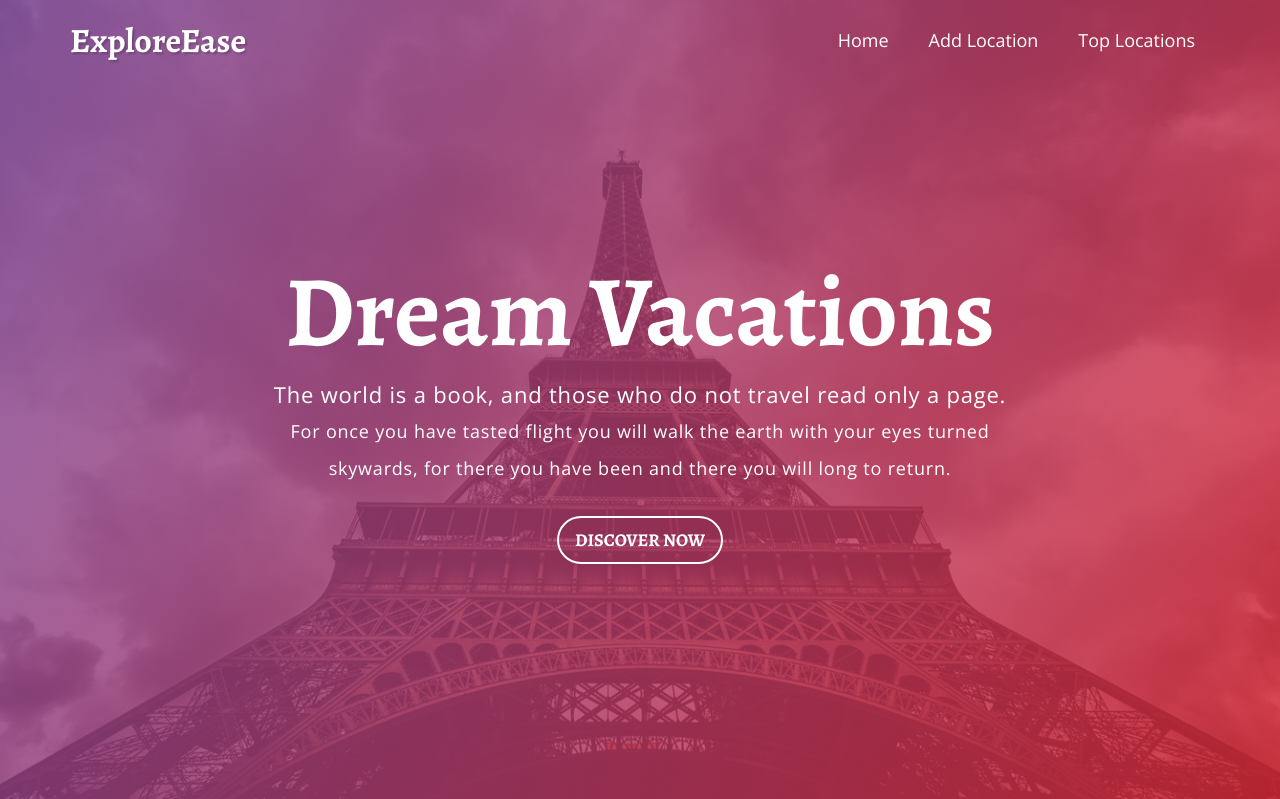
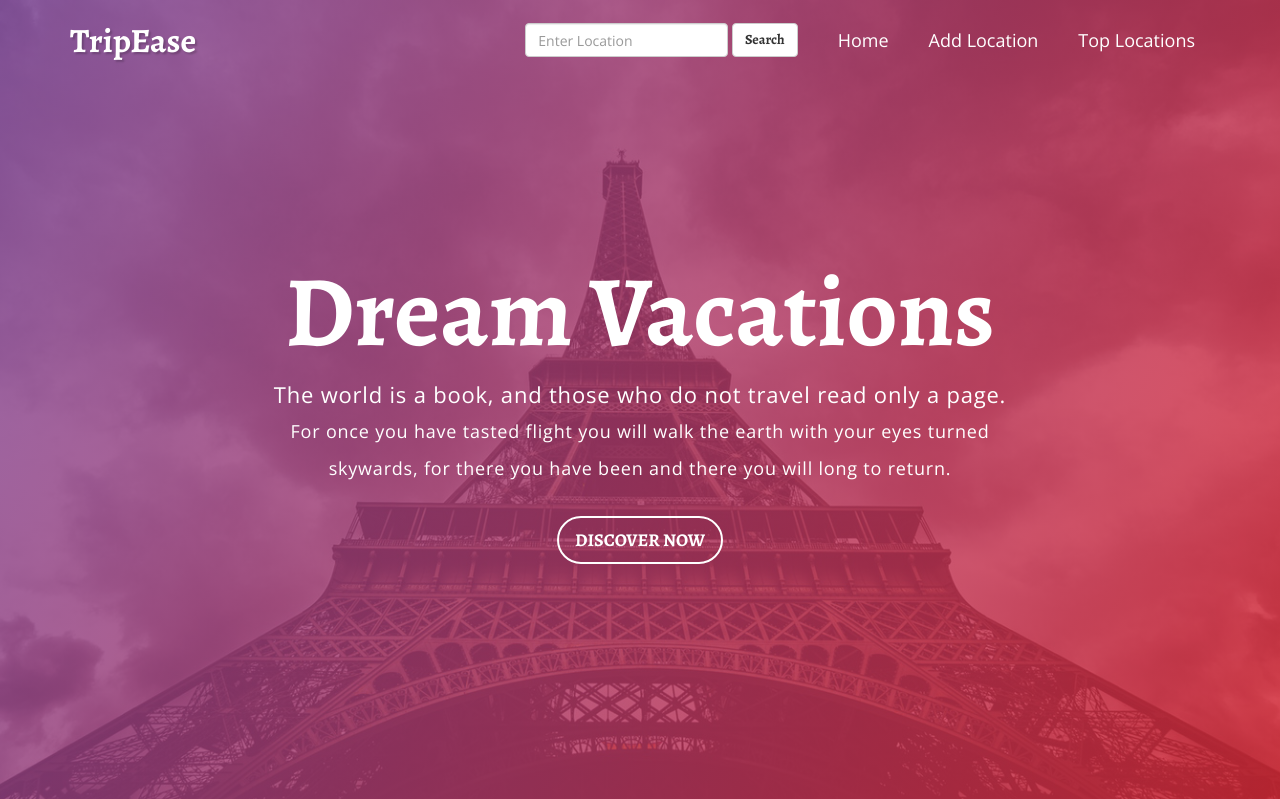
Before and after one commit to naveencule/ExploreEase, a Django app: template templates/destination_list.html in a window 1280 px wide. Shown: the top 799 px of the page. Run offline with Django 3.2, Linux system fonts and the light colour scheme; the template is opened without the code that fills it, so the values that code supplies are empty; some libraries are stand-ins or nearby versions; some web fonts are replaced.

Commit message:
Add Seacrh Button

```diff
--- a/templates/destination_list.html
+++ b/templates/destination_list.html
@@ -41,7 +41,7 @@
                     <span class="icon-bar"></span>
                     <span class="icon-bar"></span>
                 </button>
-                <a class="navbar-brand" href="#">ExploreEase</a>
+                <a class="navbar-brand" href="#">TripEase</a>
             </div>
             <div id="navbar" class="navbar-collapse collapse">
                 <ul class="nav navbar-nav navbar-right">
@@ -49,9 +49,17 @@
                     <li><a href="{% url 'destination_create' %}">Add Location</a></li>
                     <li><a href="#location">Top Locations</a></li>
                 </ul>
+                <!-- Search Form -->
+                <form class="navbar-form navbar-right" method="GET" action="{% url 'destination_list' %}">
+                    <div class="form-group">
+                        <input type="text" class="form-control" placeholder="Enter Location" name="q" value="{{ request.GET.q }}">
+                    </div>
+                    <button type="submit" class="btn btn-default">Search</button>
+                </form>
             </div>
         </div>
     </nav>
+
 
     <!-- Home Banner -->
     <section id="banner" class="parallax">
```
Also changed, not shown: destinations/views.py (+6 -1 lines).
